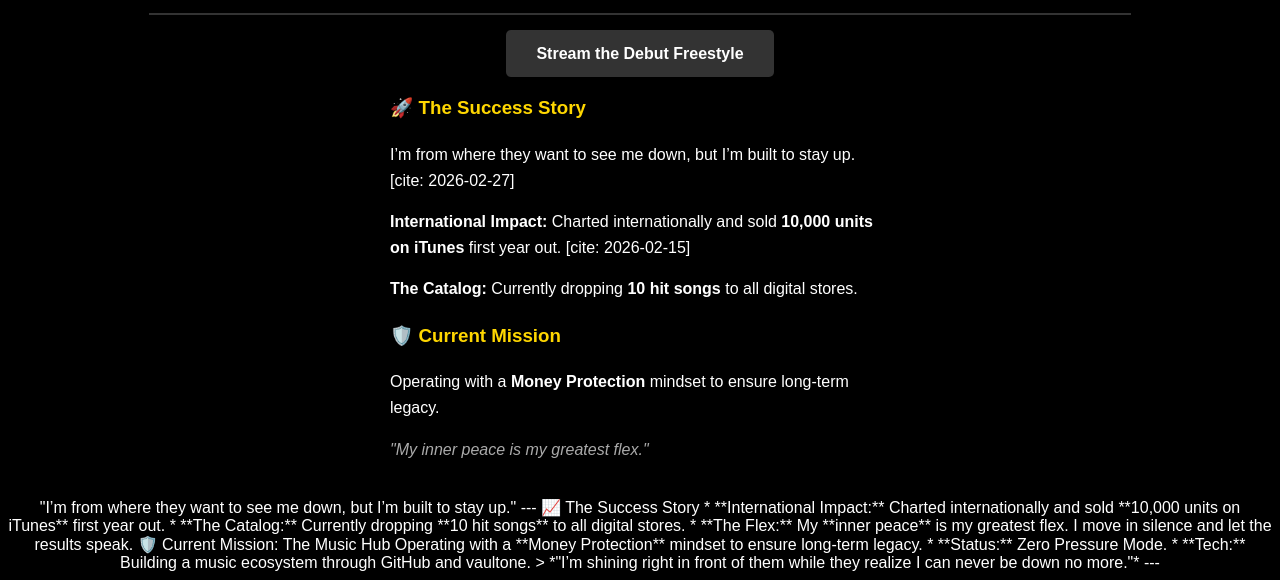
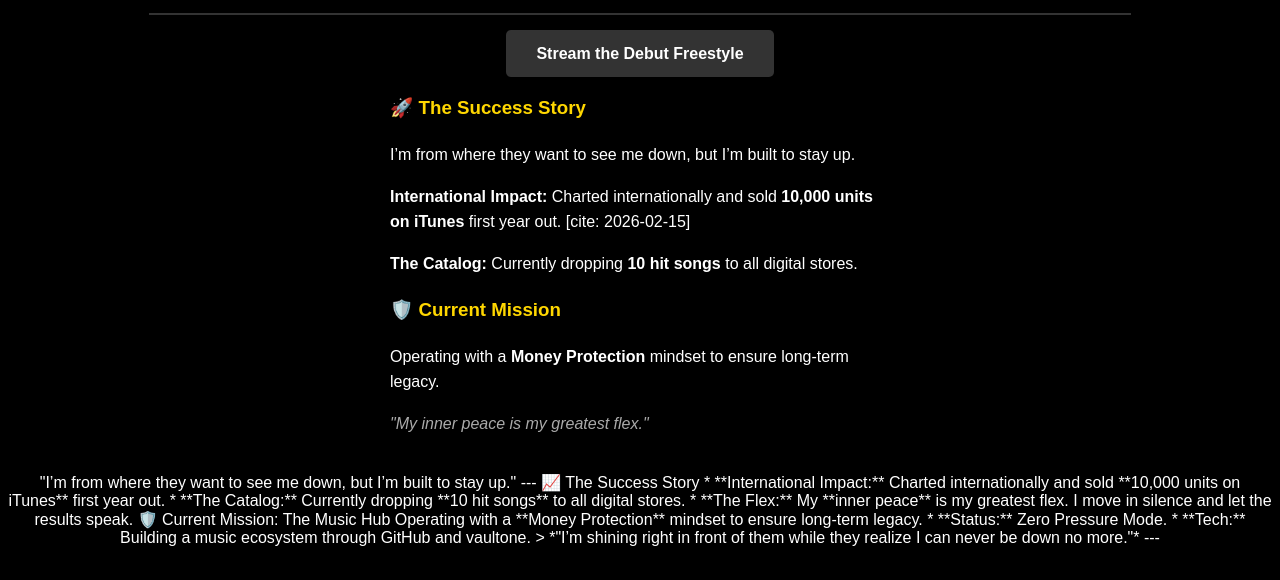
Before and after one commit to oluwayemisiemmanuel2018-wq/ThaiwoTpop, a plain HTML site: page index.html in a window 1280 px wide. Shown: the part 265-845 px from the top of the page. After the commit the page ends 820 px from the top, so only its background shows below. Drawn offline with Linux system fonts and the light colour scheme.

Commit message:
success story and international chart stats

```diff
--- a/index.html
+++ b/index.html
@@ -28,7 +28,7 @@
 
     <div style="color: white; text-align: left; max-width: 500px; margin: 0 auto; line-height: 1.6;">
         <h3 style="color: #ffd700;">🚀 The Success Story</h3>
-        <p>I’m from where they want to see me down, but I’m built to stay up. [cite: 2026-02-27]</p>
+        <p>I’m from where they want to see me down, but I’m built to stay up.</p>
         <p><strong>International Impact:</strong> Charted internationally and sold <strong>10,000 units on iTunes</strong> first year out. [cite: 2026-02-15]</p>
         <p><strong>The Catalog:</strong> Currently dropping <strong>10 hit songs</strong> to all digital stores. </p>
 
```
